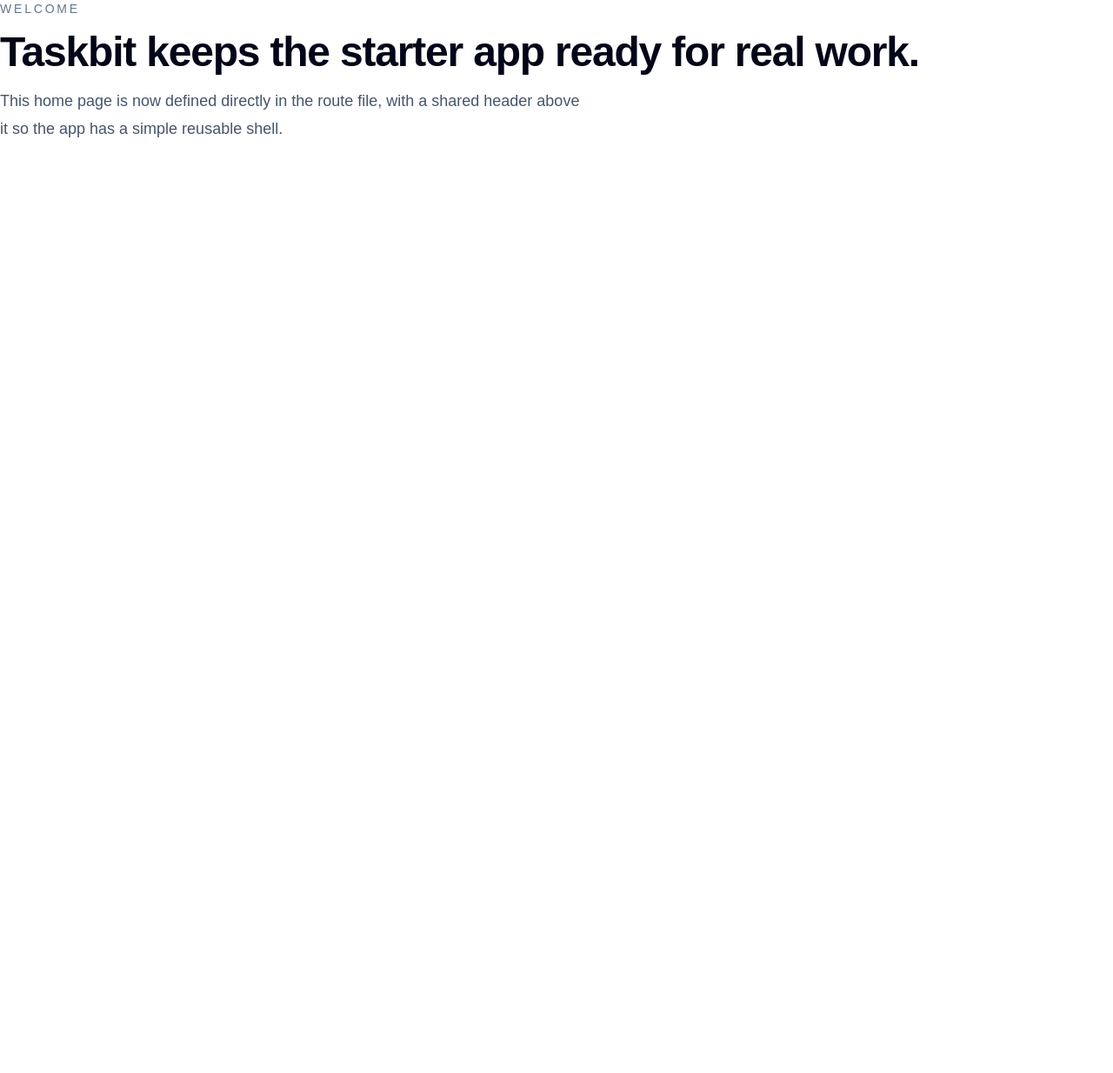
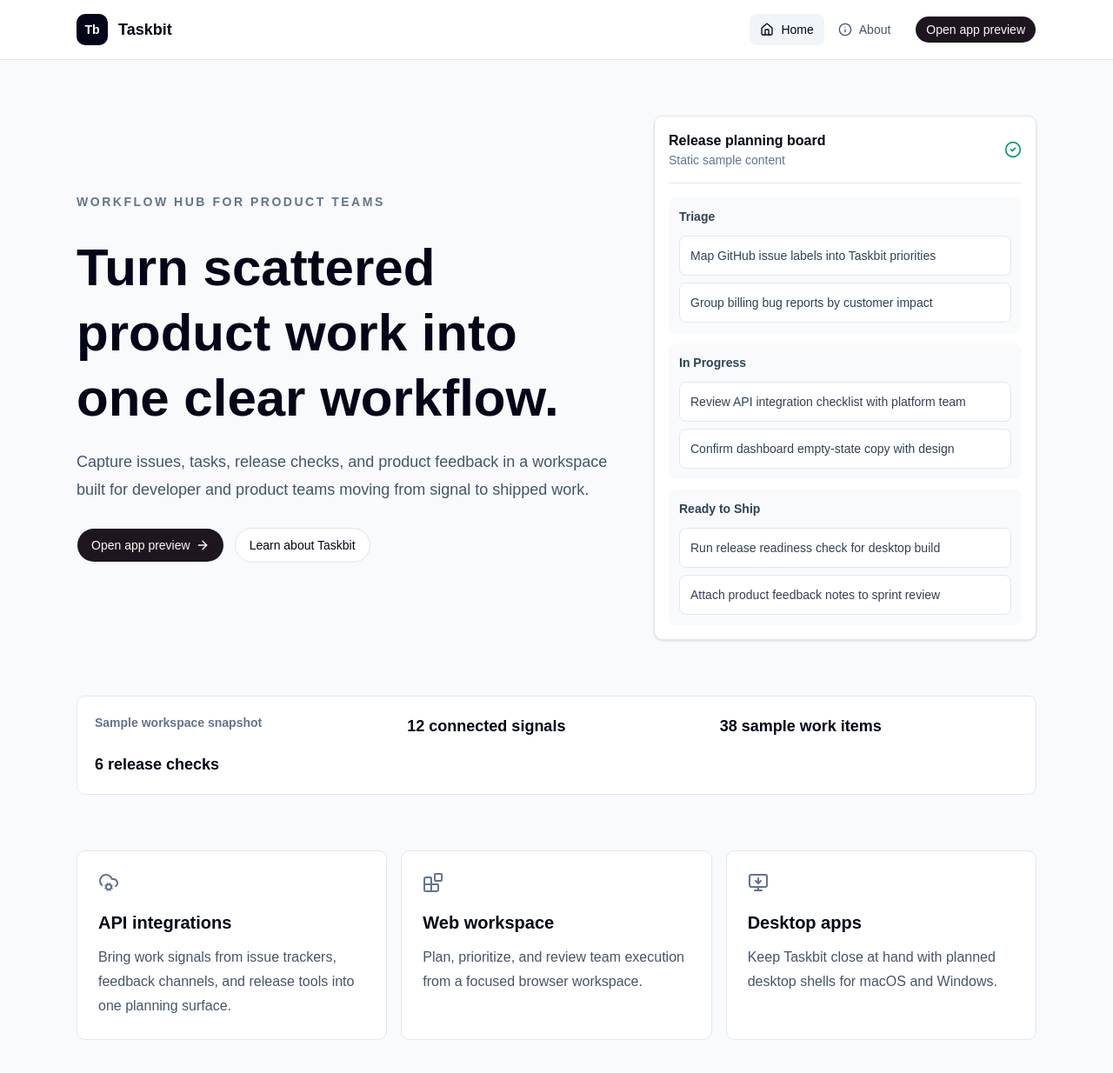
Before and after one commit to chanlito/taskbit, a React (Vite) app in the folder apps/web/: page / in a window 1280 px wide. Shown: the top 1234 px of the page at 87% size. Before the commit the page ends 800 px from the top, so only its background shows below. Built offline with nearby package versions, Linux system fonts and the light colour scheme.

Commit message:
feat(web): ✨ redesign marketing home page

```diff
--- a/apps/web/src/components/ui/button.tsx
+++ b/apps/web/src/components/ui/button.tsx
@@ -1,4 +1,4 @@
-import type * as React from 'react'
+import * as React from 'react'
 
 import { Button as ButtonPrimitive } from '@base-ui/react/button'
 import { cva, type VariantProps } from 'class-variance-authority'
@@ -53,15 +53,30 @@
   VariantProps<typeof buttonVariants> & {
     asChild?: boolean
   }) {
+  const buttonClassName = cn(buttonVariants({ variant, size, className }))
+
+  if (asChild) {
+    if (!React.isValidElement<React.HTMLAttributes<HTMLElement>>(children)) {
+      return null
+    }
+
+    const childProps = props as React.HTMLAttributes<HTMLElement>
+
+    return React.cloneElement(children, {
+      ...childProps,
+      className: cn(buttonClassName, children.props.className),
+    })
+  }
+
   return (
     <ButtonPrimitive
       data-slot="button"
-      className={cn(buttonVariants({ variant, size, className }))}
-      nativeButton={asChild ? false : nativeButton}
-      render={asChild ? (children as React.ReactElement) : render}
+      className={buttonClassName}
+      nativeButton={nativeButton}
+      render={render}
       {...props}
     >
-      {asChild ? undefined : children}
+      {children}
     </ButtonPrimitive>
   )
 }
--- a/apps/web/src/routeTree.gen.ts
+++ b/apps/web/src/routeTree.gen.ts
@@ -10,42 +10,48 @@
 
 import { Route as rootRouteImport } from './routes/__root'
 import { Route as AboutRouteImport } from './routes/about'
-import { Route as IndexRouteImport } from './routes/index'
+import { Route as MarketingRouteImport } from './routes/_marketing'
+import { Route as MarketingIndexRouteImport } from './routes/_marketing.index'
 
 const AboutRoute = AboutRouteImport.update({
   id: '/about',
   path: '/about',
   getParentRoute: () => rootRouteImport,
 } as any)
-const IndexRoute = IndexRouteImport.update({
+const MarketingRoute = MarketingRouteImport.update({
+  id: '/_marketing',
+  getParentRoute: () => rootRouteImport,
+} as any)
+const MarketingIndexRoute = MarketingIndexRouteImport.update({
   id: '/',
   path: '/',
-  getParentRoute: () => rootRouteImport,
+  getParentRoute: () => MarketingRoute,
 } as any)
 
 export interface FileRoutesByFullPath {
-  '/': typeof IndexRoute
+  '/': typeof MarketingIndexRoute
   '/about': typeof AboutRoute
 }
 export interface FileRoutesByTo {
-  '/': typeof IndexRoute
   '/about': typeof AboutRoute
+  '/': typeof MarketingIndexRoute
 }
 export interface FileRoutesById {
   __root__: typeof rootRouteImport
-  '/': typeof IndexRoute
+  '/_marketing': typeof MarketingRouteWithChildren
   '/about': typeof AboutRoute
+  '/_marketing/': typeof MarketingIndexRoute
 }
 export interface FileRouteTypes {
   fileRoutesByFullPath: FileRoutesByFullPath
   fullPaths: '/' | '/about'
   fileRoutesByTo: FileRoutesByTo
-  to: '/' | '/about'
-  id: '__root__' | '/' | '/about'
+  to: '/about' | '/'
+  id: '__root__' | '/_marketing' | '/about' | '/_marketing/'
   fileRoutesById: FileRoutesById
 }
 export interface RootRouteChildren {
-  IndexRoute: typeof IndexRoute
+  MarketingRoute: typeof MarketingRouteWithChildren
   AboutRoute: typeof AboutRoute
 }
 
@@ -58,18 +64,37 @@
       preLoaderRoute: typeof AboutRouteImport
       parentRoute: typeof rootRouteImport
     }
-    '/': {
-      id: '/'
+    '/_marketing': {
+      id: '/_marketing'
+      path: ''
+      fullPath: '/'
+      preLoaderRoute: typeof MarketingRouteImport
+      parentRoute: typeof rootRouteImport
+    }
+    '/_marketing/': {
+      id: '/_marketing/'
       path: '/'
       fullPath: '/'
-      preLoaderRoute: typeof IndexRouteImport
-      parentRoute: typeof rootRouteImport
+      preLoaderRoute: typeof MarketingIndexRouteImport
+      parentRoute: typeof MarketingRoute
     }
   }
 }
 
+interface MarketingRouteChildren {
+  MarketingIndexRoute: typeof MarketingIndexRoute
+}
+
+const MarketingRouteChildren: MarketingRouteChildren = {
+  MarketingIndexRoute: MarketingIndexRoute,
+}
+
+const MarketingRouteWithChildren = MarketingRoute._addFileChildren(
+  MarketingRouteChildren,
+)
+
 const rootRouteChildren: RootRouteChildren = {
-  IndexRoute: IndexRoute,
+  MarketingRoute: MarketingRouteWithChildren,
   AboutRoute: AboutRoute,
 }
 export const routeTree = rootRouteImport
--- /dev/null
+++ b/apps/web/src/routes/_marketing.index.tsx
@@ -0,0 +1,154 @@
+import { Link, createFileRoute } from '@tanstack/react-router'
+import { ArrowRight, Blocks, CheckCircle2, CloudCog, MonitorDown } from 'lucide-react'
+
+import { Button } from '#/components/ui/button'
+import { appConfig } from '#/config'
+import { getDocumentTitle } from '#/utils/document-title'
+
+const workflowColumns = [
+  {
+    title: 'Triage',
+    items: [
+      `Map GitHub issue labels into ${appConfig.title} priorities`,
+      'Group billing bug reports by customer impact',
+    ],
+  },
+  {
+    title: 'In Progress',
+    items: [
+      'Review API integration checklist with platform team',
+      'Confirm dashboard empty-state copy with design',
+    ],
+  },
+  {
+    title: 'Ready to Ship',
+    items: [
+      'Run release readiness check for desktop build',
+      'Attach product feedback notes to sprint review',
+    ],
+  },
+]
+
+const features = [
+  {
+    title: 'API integrations',
+    description:
+      'Bring work signals from issue trackers, feedback channels, and release tools into one planning surface.',
+    icon: CloudCog,
+  },
+  {
+    title: 'Web workspace',
+    description: 'Plan, prioritize, and review team execution from a focused browser workspace.',
+    icon: Blocks,
+  },
+  {
+    title: 'Desktop apps',
+    description: `Keep ${appConfig.title} close at hand with planned desktop shells for macOS and Windows.`,
+    icon: MonitorDown,
+  },
+]
+
+const metrics = ['12 connected signals', '38 sample work items', '6 release checks']
+
+export const Route = createFileRoute('/_marketing/')({
+  head: () => ({
+    meta: [{ title: getDocumentTitle('Home') }],
+  }),
+  component: HomePage,
+})
+
+function HomePage() {
+  return (
+    <div className="space-y-16">
+      <section className="grid gap-10 lg:grid-cols-[1fr_440px] lg:items-center">
+        <div className="space-y-7">
+          <p className="text-sm font-semibold tracking-[0.18em] text-slate-500 uppercase">
+            Workflow hub for product teams
+          </p>
+          <div className="space-y-5">
+            <h1 className="max-w-3xl text-5xl leading-tight font-semibold text-slate-950 sm:text-6xl">
+              Turn scattered product work into one clear workflow.
+            </h1>
+            <p className="max-w-2xl text-lg leading-8 text-slate-600">
+              Capture issues, tasks, release checks, and product feedback in a workspace built for
+              developer and product teams moving from signal to shipped work.
+            </p>
+          </div>
+          <div className="flex flex-wrap items-center gap-3">
+            <Button asChild size="lg">
+              <Link to="/app">
+                Open app preview
+                <ArrowRight aria-hidden="true" className="size-4" />
+              </Link>
+            </Button>
+            <Button asChild variant="outline" size="lg">
+              <Link to="/about">{`Learn about ${appConfig.title}`}</Link>
+            </Button>
+          </div>
+        </div>
+        <WorkflowPreview />
+      </section>
+
+      <section className="grid gap-4 rounded-lg border border-slate-200 bg-white p-5 sm:grid-cols-3">
+        <p className="text-sm font-semibold text-slate-500">Sample workspace snapshot</p>
+        {metrics.map((metric) => (
+          <p key={metric} className="text-lg font-semibold text-slate-950">
+            {metric}
+          </p>
+        ))}
+      </section>
+
+      <section className="grid gap-4 md:grid-cols-3">
+        {features.map((feature) => {
+          const Icon = feature.icon
+
+          return (
+            <article
+              key={feature.title}
+              className="rounded-lg border border-slate-200 bg-white p-6"
+            >
+              <Icon aria-hidden="true" className="mb-5 size-6 text-slate-500" />
+              <h2 className="text-xl font-semibold text-slate-950">{feature.title}</h2>
+              <p className="mt-3 leading-7 text-slate-600">{feature.description}</p>
+            </article>
+          )
+        })}
+      </section>
+    </div>
+  )
+}
+
+function WorkflowPreview() {
+  return (
+    <section
+      data-testid="workflow-preview"
+      aria-label="Static workflow preview"
+      className="rounded-lg border border-slate-200 bg-white p-4 shadow-sm"
+    >
+      <div className="mb-4 flex items-center justify-between border-b border-slate-200 pb-4">
+        <div>
+          <h2 className="text-base font-semibold text-slate-950">Release planning board</h2>
+          <p className="text-sm text-slate-500">Static sample content</p>
+        </div>
+        <CheckCircle2 aria-hidden="true" className="size-5 text-emerald-600" />
+      </div>
+      <div className="grid gap-3">
+        {workflowColumns.map((column) => (
+          <div key={column.title} className="rounded-md bg-slate-50 p-3">
+            <h3 className="text-sm font-semibold text-slate-700">{column.title}</h3>
+            <div className="mt-3 space-y-2">
+              {column.items.map((item) => (
+                <div
+                  key={item}
+                  className="rounded-md border border-slate-200 bg-white p-3 text-sm text-slate-700"
+                >
+                  {item}
+                </div>
+              ))}
+            </div>
+          </div>
+        ))}
+      </div>
+    </section>
+  )
+}
--- /dev/null
+++ b/apps/web/src/routes/_marketing.tsx
@@ -0,0 +1,18 @@
+import { Outlet, createFileRoute } from '@tanstack/react-router'
+
+import { MarketingHeader } from '#/components/app-header'
+
+export const Route = createFileRoute('/_marketing')({
+  component: MarketingLayout,
+})
+
+function MarketingLayout() {
+  return (
+    <div className="min-h-screen bg-slate-50">
+      <MarketingHeader />
+      <main className="mx-auto max-w-6xl px-6 py-12 sm:py-16">
+        <Outlet />
+      </main>
+    </div>
+  )
+}
--- a/apps/web/src/routes/index.tsx
+++ /dev/null
@@ -1,26 +0,0 @@
-import { createFileRoute } from '@tanstack/react-router'
-
-import { appConfig } from '#/config'
-import { getDocumentTitle } from '#/utils/document-title'
-
-export const Route = createFileRoute('/')({
-  head: () => ({
-    meta: [{ title: getDocumentTitle('Home') }],
-  }),
-  component: HomePage,
-})
-
-function HomePage() {
-  return (
-    <section className="space-y-4">
-      <p className="text-sm font-medium tracking-[0.2em] text-slate-500 uppercase">Welcome</p>
-      <h1 className="text-4xl font-semibold tracking-tight text-slate-950 sm:text-5xl">
-        {appConfig.title} keeps the starter app ready for real work.
-      </h1>
-      <p className="max-w-2xl text-lg leading-8 text-slate-600">
-        This home page is now defined directly in the route file, with a shared header above it so
-        the app has a simple reusable shell.
-      </p>
-    </section>
-  )
-}
--- a/apps/web/tests/render-with-router.tsx
+++ b/apps/web/tests/render-with-router.tsx
@@ -30,6 +30,7 @@
 }
 
 export function renderRoute(initialEntries: string[] = ['/']): RenderResult {
+  document.body.replaceChildren()
   ensureWindowScrollTo()
 
   const router = createTestRouter(initialEntries)
```
Also changed, not shown: 1 other file (tests, documents, lock files or other folders).
